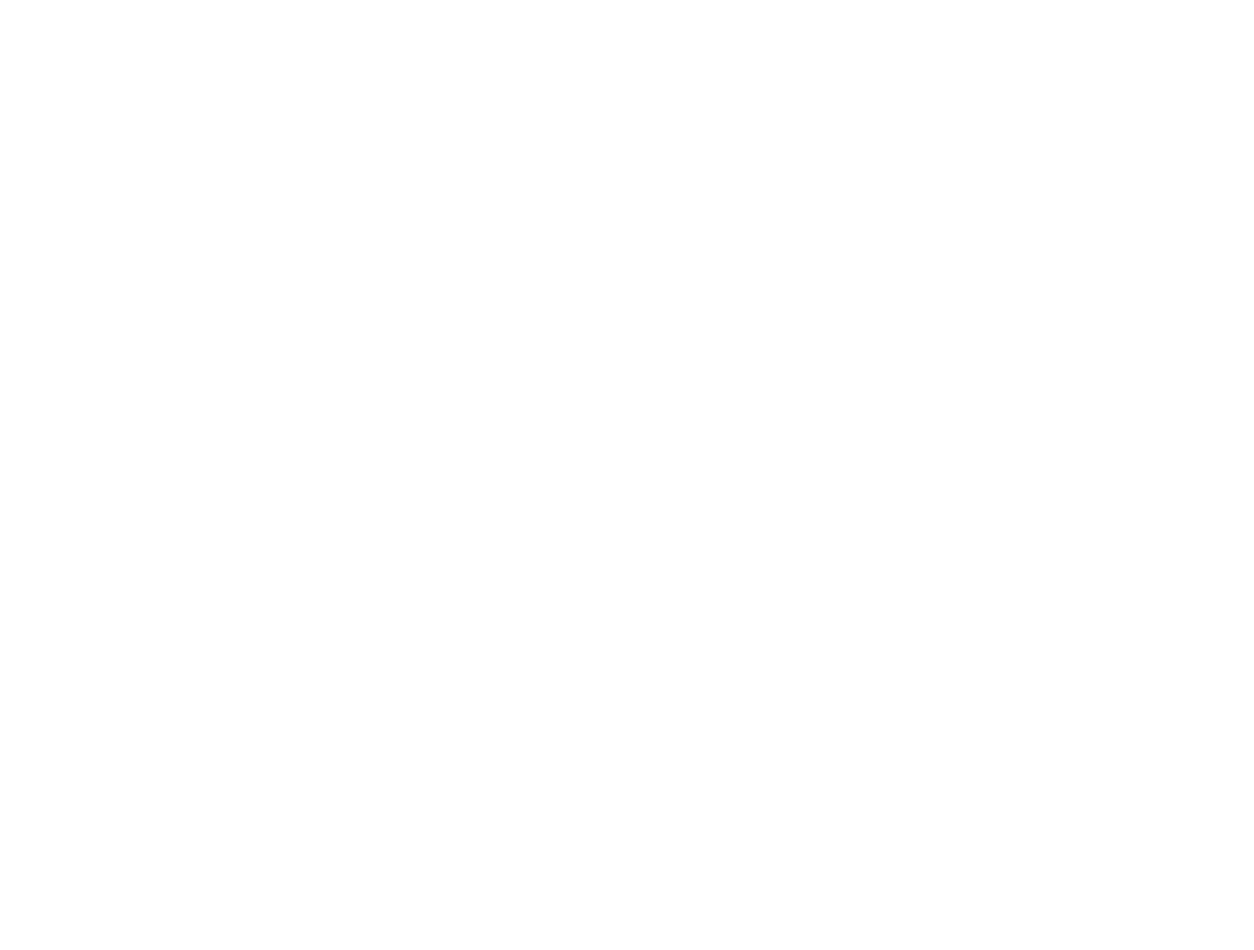
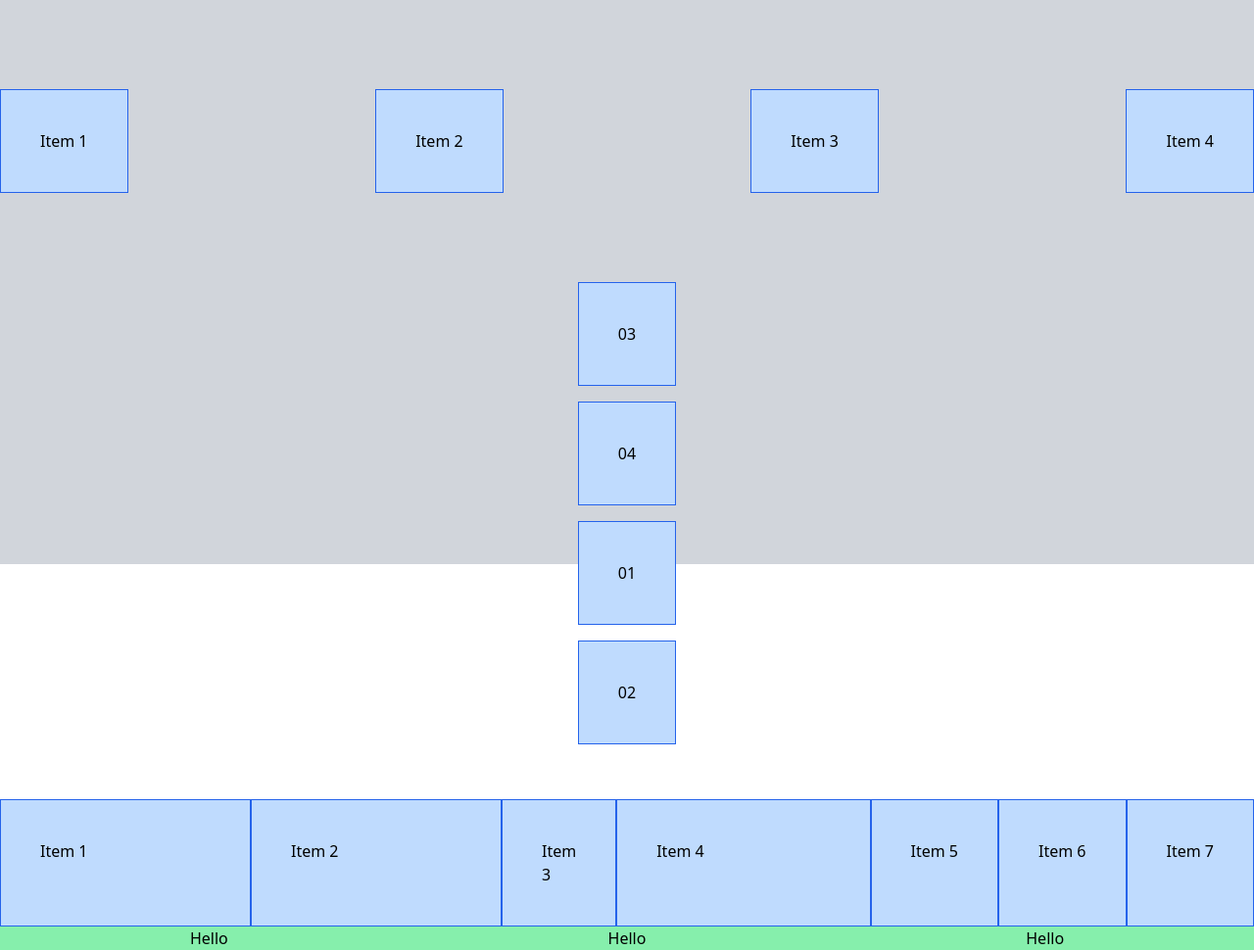
Before and after one commit to Negar-La/tailwind-projects, a plain HTML site: page tailwind-sandbox-starter/13-flex/index.html in a window 1280 px wide. Shown: the whole page at 98% size. Before the commit the page ends 800 px from the top, so only its background shows below. Drawn offline with nearby package versions, Linux system fonts and the light colour scheme.

Commit message:
flex-grid-columns

```diff
--- a/tailwind-sandbox-starter/13-flex/index.html
+++ b/tailwind-sandbox-starter/13-flex/index.html
@@ -9,10 +9,49 @@
   </head>
   <body>
     <!-- Flex and alignment -->
+    <div class="flex h-72 bg-gray-300 justify-between items-center">
+      <div class="p-10 border border-blue-600 bg-blue-200">Item 1</div>
+      <div class="p-10 border border-blue-600 bg-blue-200">Item 2</div>
+      <div class="p-10 border border-blue-600 bg-blue-200">Item 3</div>
+      <div class="p-10 border border-blue-600 bg-blue-200">Item 4</div>
+    </div>
 
     <!-- Flex Column, Gap and Order -->
+    <div
+      class="flex flex-col h-72 gap-4 bg-gray-300 justify-between items-center"
+    >
+      <div class="order-3 p-10 border border-blue-600 bg-blue-200">01</div>
+      <div class="order-4 p-10 border border-blue-600 bg-blue-200">02</div>
+      <div class="order-1 p-10 border border-blue-600 bg-blue-200">03</div>
+      <div class="order-2 p-10 border border-blue-600 bg-blue-200">04</div>
+    </div>
 
     <!-- Grow and shrink -->
+    <!-- flex-initial is default -->
+    <div class="flex bg-pink-200 mt-60">
+      <div class="flex-none w-64 p-10 border border-blue-600 bg-blue-200">
+        Item 1
+      </div>
+      <div class="flex-initial w-64 p-10 border border-blue-600 bg-blue-200">
+        Item 2
+      </div>
+      <div class="flex-1 w-64 p-10 border border-blue-600 bg-blue-200">
+        Item 3
+      </div>
+      <div class="flex-auto w-64 p-10 border border-blue-600 bg-blue-200">
+        Item 4
+      </div>
+      <div class="p-10 border border-blue-600 bg-blue-200">Item 5</div>
+      <div class="p-10 border border-blue-600 bg-blue-200">Item 6</div>
+      <div class="p-10 border border-blue-600 bg-blue-200">Item 7</div>
+    </div>
+
+    <!-- To have 3 even columns: -->
+    <div class="flex text-center">
+      <div class="flex-1 bg-green-300">Hello</div>
+      <div class="flex-1 bg-green-300">Hello</div>
+      <div class="flex-1 bg-green-300">Hello</div>
+    </div>
   </body>
 </html>
 
@@ -26,11 +65,11 @@
     -->
 
 <!--
-      items-start	align-items: flex-start;
-      items-end	align-items: flex-end;
-      items-center	align-items: center;
-      items-baseline	align-items: baseline;
-      items-stretch	align-items: stretch;
+      items-start     	align-items: flex-start;
+      items-end	        align-items: flex-end;
+      items-center	    align-items: center;
+      items-baseline	  align-items: baseline;
+      items-stretch	    align-items: stretch;
      -->
 
 <!-- Flex Direction
```
Also changed, not shown: tailwind-sandbox-starter/12-columns/index.html (+19 -0 lines), tailwind-sandbox-starter/14-grid/index.html (+19 -0 lines).
